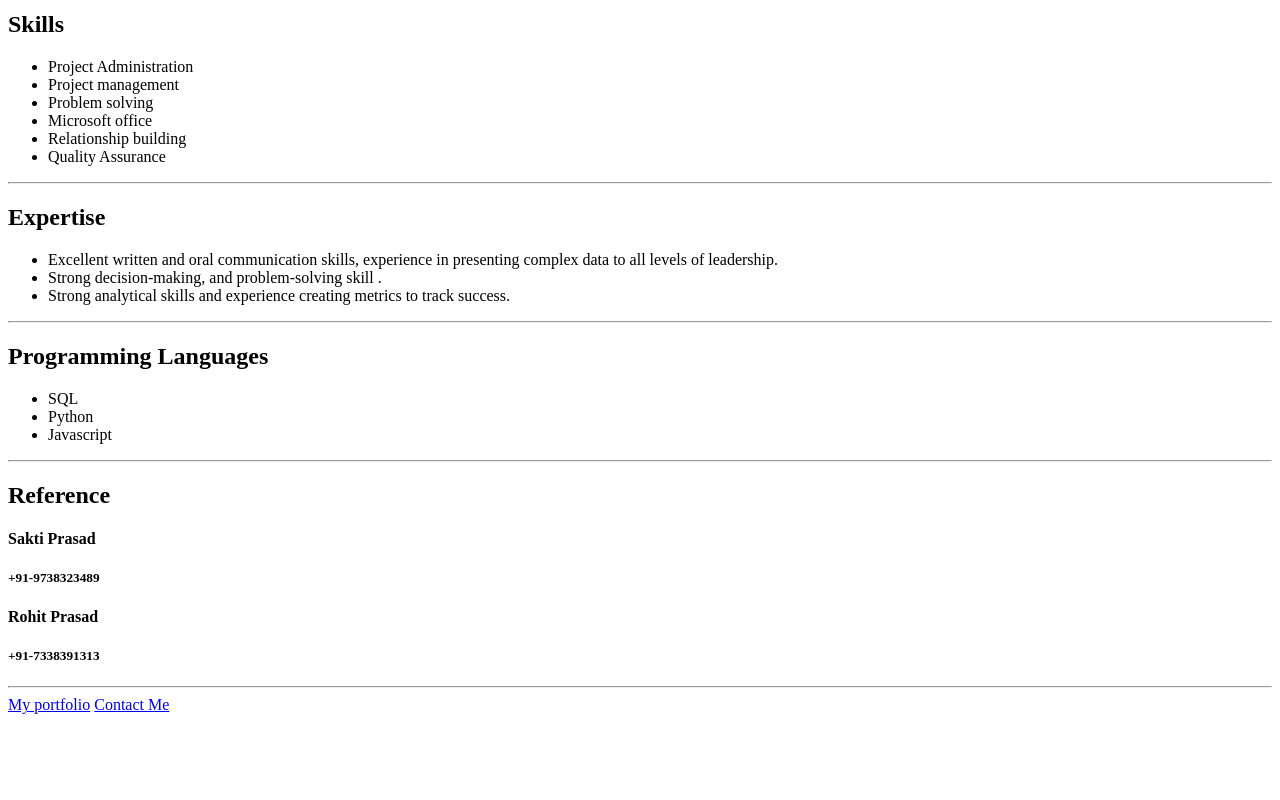
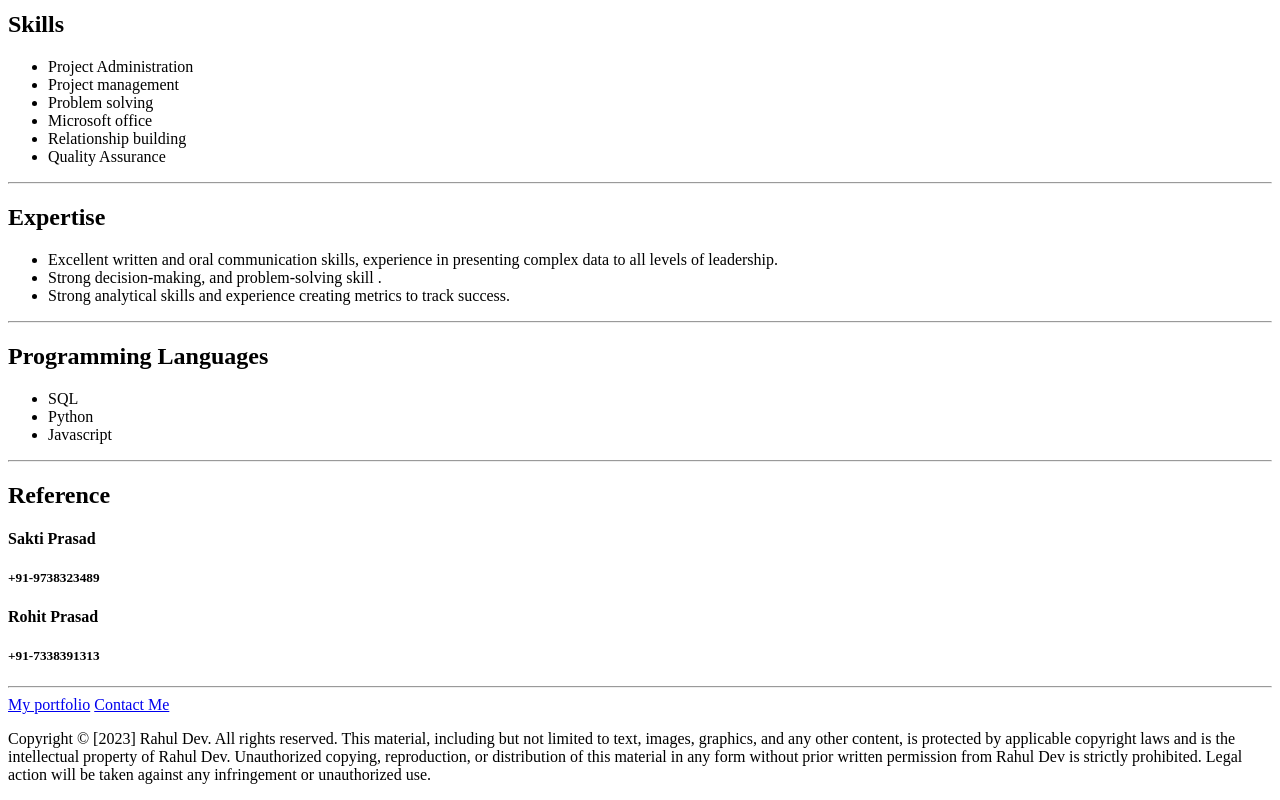
Before and after one commit to kingOfHappyiness/My-Resume-2023, a plain HTML site: page index.html in a window 1280 px wide. Shown: the part 1807-2607 px from the top of the page. Before the commit the page ends 2529 px from the top, so only its background shows below. Drawn offline with Linux system fonts and the light colour scheme; files whose address does not match are found by name.

Commit message:
Update index.html
added copyright statement

```diff
--- a/index.html
+++ b/index.html
@@ -186,8 +186,11 @@
     <a href="https://github.com/kingOfHappyiness">My portfolio</a>
     <a href="../My Resume/contact.html">Contact Me</a>
 
-
-
+    <footer>
+        <p>
+            Copyright © [2023] Rahul Dev. All rights reserved. This material, including but not limited to text, images, graphics, and any other content, is protected by applicable copyright laws and is the intellectual property of Rahul Dev. Unauthorized copying, reproduction, or distribution of this material in any form without prior written permission from Rahul Dev is strictly prohibited. Legal action will be taken against any infringement or unauthorized use.
+        </p>
+    </footer>
 
 
 </body>
```
